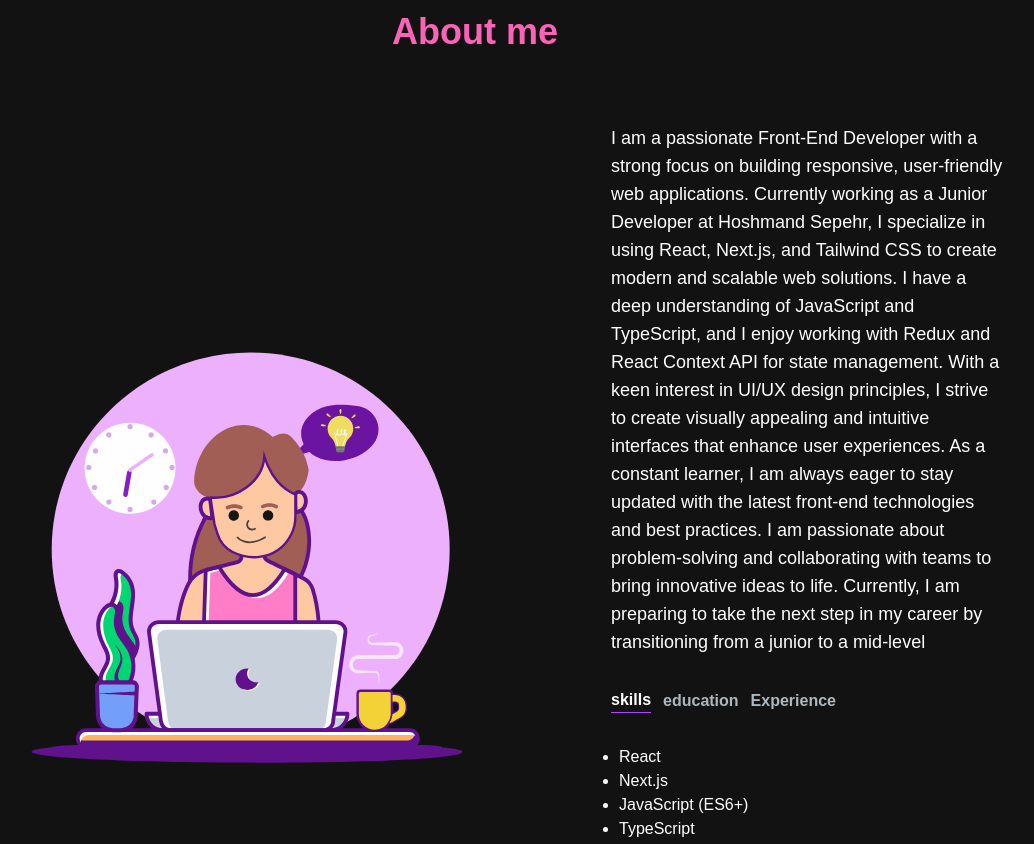
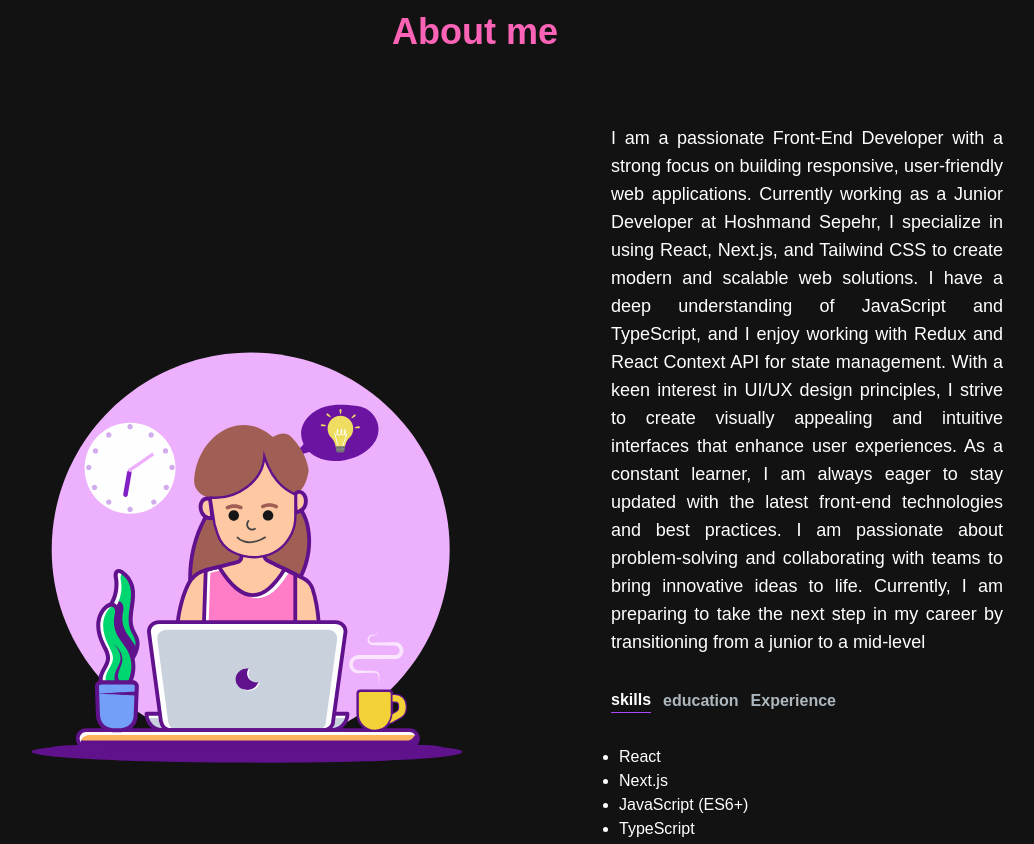
Before and after one commit to taniaa-sh/MyPortfolio, a Next.js app in the folder portfolio/: page / in a window 1280 px wide. Shown: the part 500-1344 px from the top of the page, without its empty margins (165-1199 px from the left). Built offline with nearby package versions, Linux system fonts and the light colour scheme.

Commit message:
fix about section

```diff
--- a/portfolio/components/AboutSection.jsx
+++ b/portfolio/components/AboutSection.jsx
@@ -1,4 +1,4 @@
-"use client"
+"use client";
 import Lottie from "lottie-react";
 import animationData from "@/app/animation/Animation - 1747122962556 (8).json";
 import { useState, useTransition } from "react";
@@ -22,17 +22,16 @@ const Tab_Data = [
         <li>State Management (Redux, Context API)</li>
         <li>UI/UX Design Principles</li>
       </ul>
-        )
+    ),
   },
   {
     title: "education",
     id: "education",
     content: (
       <ul className="list-disc pl-2">
-                <li>
-                Master of Technology and Information Management</li>
+        <li>Master of Technology and Information Management</li>
       </ul>
-        )
+    ),
   },
   {
     title: "Experience",
@@ -41,24 +40,25 @@ const Tab_Data = [
       <ul className="list-disc pl-2">
         <li>Front-End Developer at Hoshmand Sepehr</li>
       </ul>
-        )
+    ),
   },
-]
+];
 
 const AboutSection = () => {
+  const [tab, setTab] = useState("skills");
+  const [pending, startTransition] = useTransition();
 
-    const [tab,setTab] = useState("skills")
-    const [pending,startTransition] = useTransition()
-
-    const handleTabChange =(id) => {
+  const handleTabChange = (id) => {
     startTransition(() => {
-            setTab(id)
-        })
-    }
+      setTab(id);
+    });
+  };
 
   return (
     <section className="text-white !mt-8" id="about">
-            <h2 className="w-full text-4xl font-bold text-center text-pink-400">About me</h2>
+      <h2 className="w-full text-4xl font-bold text-center text-pink-400">
+        About me
+      </h2>
       <div className="flex flex-col md:flex-row gap-8 items-center py-8 px-4 xl:gap-16 sm:py-14 xl:px-16">
         {/* <Image
                 src={"/images/front-enddev1.png"}
@@ -74,23 +74,49 @@ const AboutSection = () => {
           />
         </div>
         <div className="!mt-4 md:mt-0 text-left flex flex-col h-full">
-                    <p className="text-base lg:text-lg">
-                      I am a passionate Front-End Developer with a strong focus on building responsive, user-friendly web applications. Currently working as a Junior Developer at Hoshmand Sepehr, I specialize in using React, Next.js, and Tailwind CSS to create modern and scalable web solutions. I have a deep understanding of JavaScript and TypeScript, and I enjoy working with Redux and React Context API for state management.
-
-                      With a keen interest in UI/UX design principles, I strive to create visually appealing and intuitive interfaces that enhance user experiences. As a constant learner, I am always eager to stay updated with the latest front-end technologies and best practices.
-
-                      I am passionate about problem-solving and collaborating with teams to bring innovative ideas to life. Currently, I am preparing to take the next step in my career by transitioning from a junior to a mid-level
+          <p className="text-base lg:text-lg text-justify">
+            I am a passionate Front-End Developer with a strong focus on
+            building responsive, user-friendly web applications. Currently
+            working as a Junior Developer at Hoshmand Sepehr, I specialize in
+            using React, Next.js, and Tailwind CSS to create modern and scalable
+            web solutions. I have a deep understanding of JavaScript and
+            TypeScript, and I enjoy working with Redux and React Context API for
+            state management. With a keen interest in UI/UX design principles, I
+            strive to create visually appealing and intuitive interfaces that
+            enhance user experiences. As a constant learner, I am always eager
+            to stay updated with the latest front-end technologies and best
+            practices. I am passionate about problem-solving and collaborating
+            with teams to bring innovative ideas to life. Currently, I am
+            preparing to take the next step in my career by transitioning from a
+            junior to a mid-level
           </p>
-                    <div className="flex flex-row !mt-8">
-                        <TabButton selectTab={() => handleTabChange("skills")} active={tab === "skills"} >skills</TabButton>
-                        <TabButton selectTab={() => handleTabChange("education")} active={tab === "education"} >education</TabButton>
-                        <TabButton selectTab={() => handleTabChange("Experience")} active={tab === "Experience"} >Experience</TabButton>
+          <div className="flex flex-row !mt-8 !cursor-pointer">
+            <TabButton
+              selectTab={() => handleTabChange("skills")}
+              active={tab === "skills"}
+            >
+              skills
+            </TabButton>
+            <TabButton
+              selectTab={() => handleTabChange("education")}
+              active={tab === "education"}
+            >
+              education
+            </TabButton>
+            <TabButton
+              selectTab={() => handleTabChange("Experience")}
+              active={tab === "Experience"}
+            >
+              Experience
+            </TabButton>
           </div>
-                    <div className="!mt-8">{Tab_Data.find((t) => t.id === tab).content}</div>
+          <div className="!mt-8">
+            {Tab_Data.find((t) => t.id === tab).content}
+          </div>
         </div>
       </div>
     </section>
   );
-}
+};
 
-export default AboutSection
+export default AboutSection;
```
Lines whose indentation alone changed are shown as unchanged.
